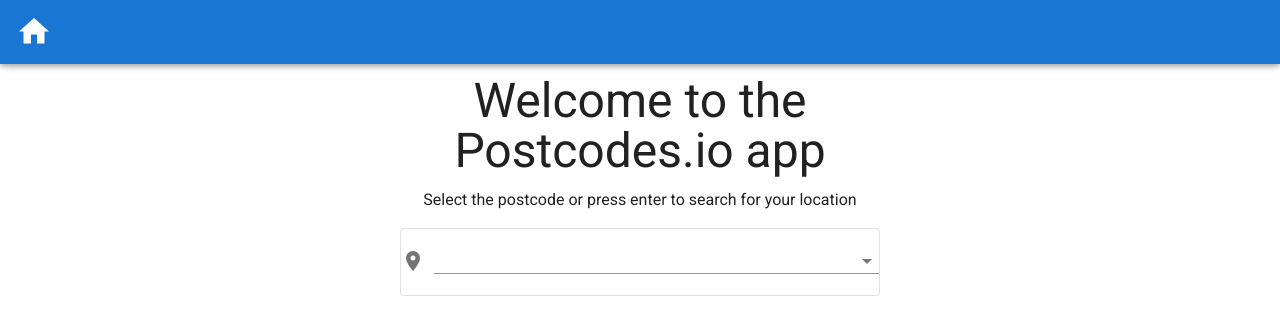
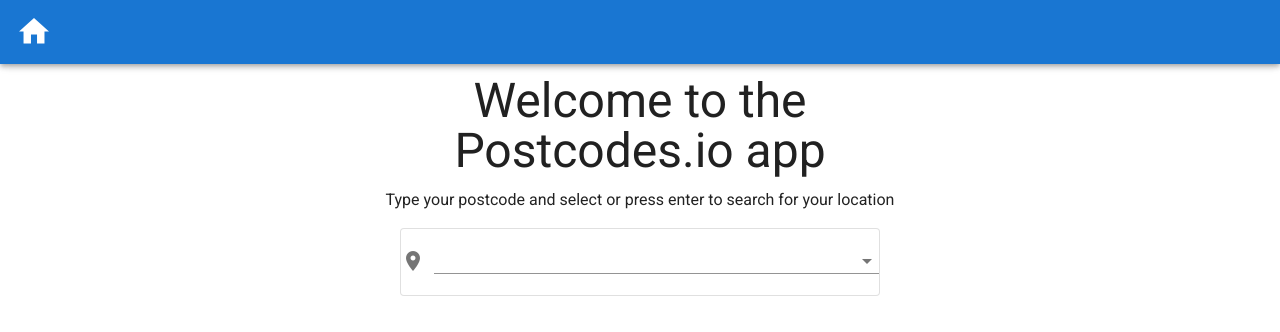
Before and after one commit to presencewebdesign/postcode, a Vue app: page / in a window 1280 px wide. Shown: the top 332 px of the page. Built offline with nearby package versions, Linux system fonts and the light colour scheme.

Commit message:
update title

```diff
--- a/src/components/PostCodeSearch.vue
+++ b/src/components/PostCodeSearch.vue
@@ -7,7 +7,8 @@
                Postcodes.io app
             </h1>
             <p class="subheading font-weight-regular">
-               Select the postcode or press enter to search for your location
+               Type your postcode and select or press enter to search for your
+               location
             </p>
             <v-card class="mx-auto" max-width="480" outlined>
                <v-combobox
```
